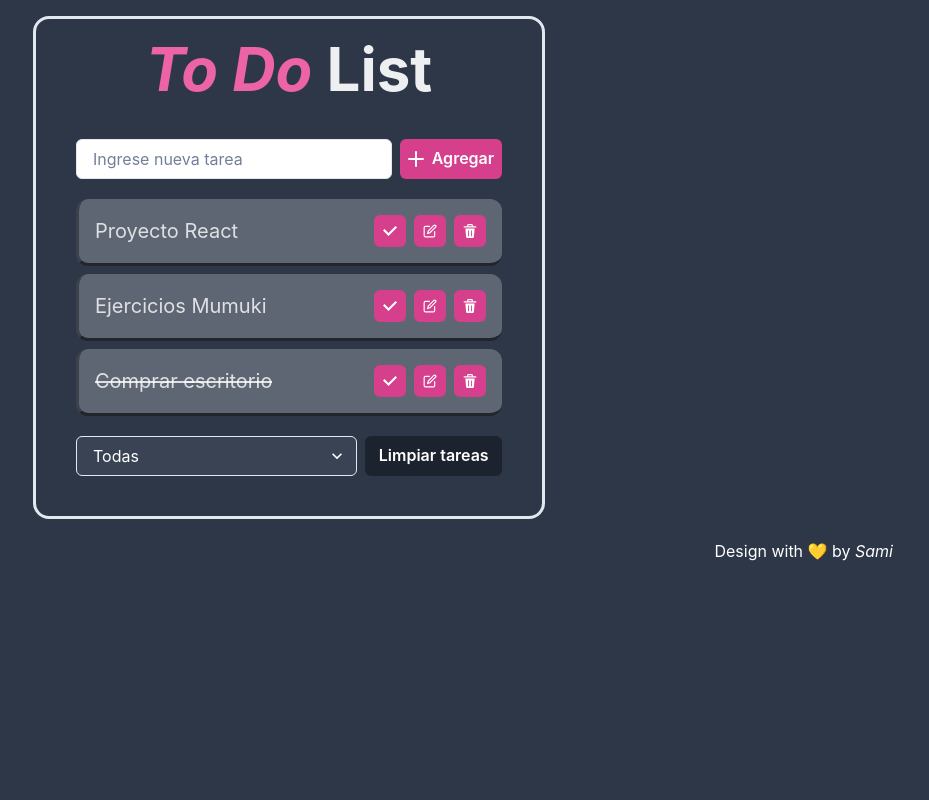
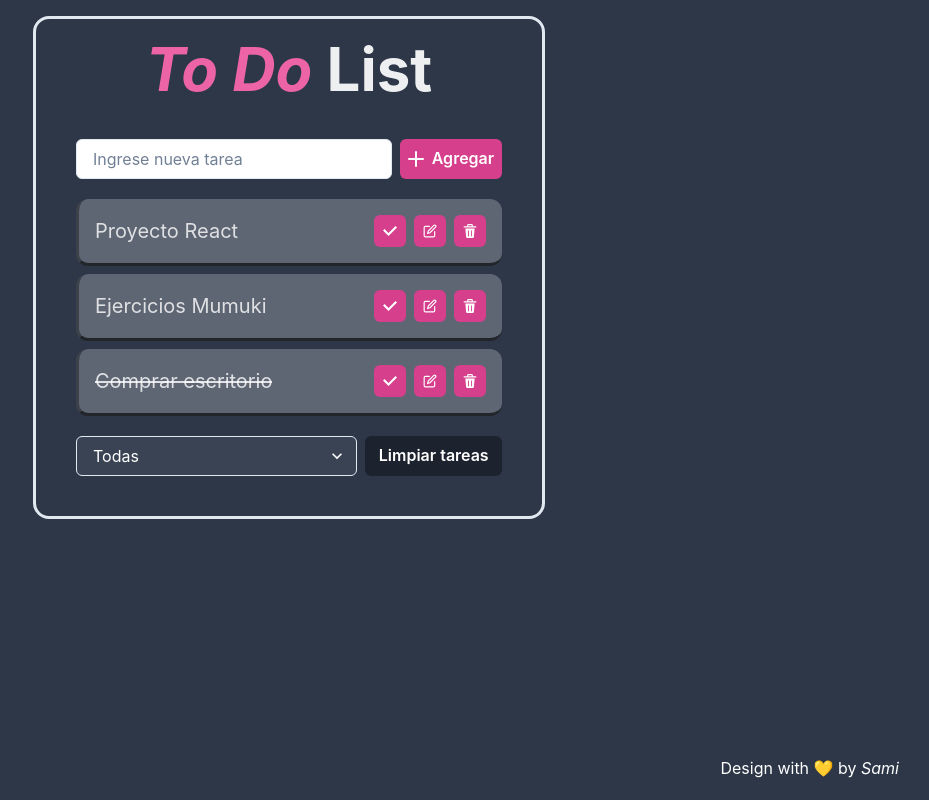
Before and after one commit to sami1793/to-do-list, a React (Vite) app: page / in a window 1280 px wide. Shown: the whole page, without its empty margins (351-1280 px from the left). Built offline with nearby package versions, Linux system fonts and the light colour scheme.

Commit message:
Se modifica código para dejar el footer abajo

```diff
--- a/src/App.jsx
+++ b/src/App.jsx
@@ -16,7 +16,7 @@ function App() {
 
   return (
     <Box w='100vw' minH='100vh' p={4} bgGradient='linear(to-b, gray.700 5%, gray.700 90%)' >
-      <Container className='App' maxW='lg' p={10} pt={5} borderRadius='2xl' borderWidth={3} >
+      <Container className='App' style={{position:'relative'}} maxW='lg' p={10} pt={5} mb={50} borderRadius='2xl' borderWidth={3} >
         <Heading as='h1' size='3xl' textAlign='center' color='whiteAlpha.900' mb={10} >
           <Text as='i' color={'pink.400'}>To Do </Text>
           <Text as='span'>List</Text>
@@ -30,7 +30,7 @@ function App() {
         </Box>
         <Filter filter={filter} setFilter={setFilter} setTaskList={setTaskList} />
       </Container>
-      <Box as='footer' color='white' p={5} textAlign='right'>Design with 💛 by <Text as='i'>Sami</Text></Box>
+      <Box as='footer' style={{bottom:0, right:10, position:'absolute'}} w='100%' color='white' p={5} textAlign='right'>Design with 💛 by <Text as='i'>Sami</Text></Box>
     </Box>
 
 
```
